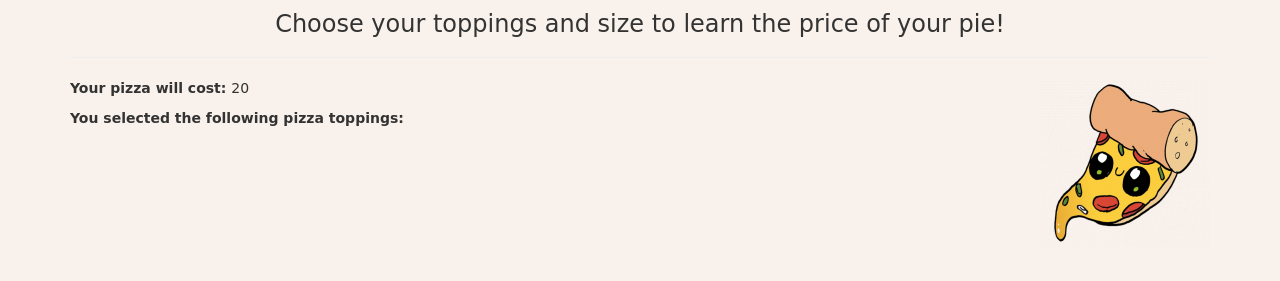
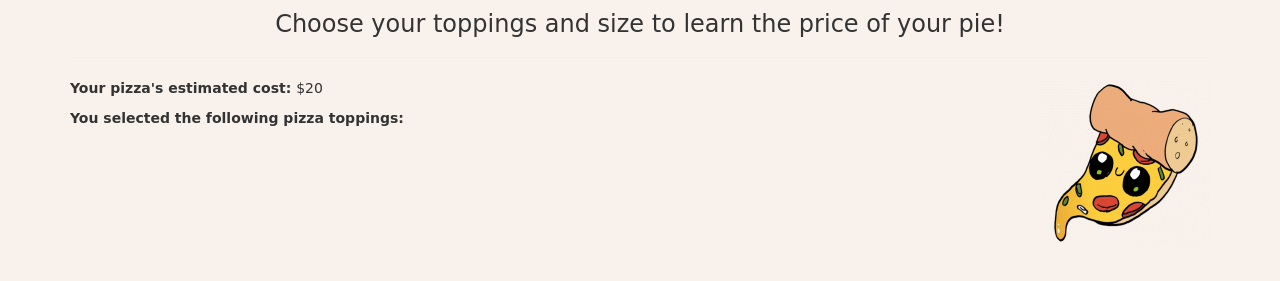
Before and after one commit to local-machine/pizza-shop, a plain HTML site: page index.html in a window 1280 px wide. Both pictures are taken after a click on the button "Get Pizza Price". Shown: the part 69-350 px from the top of the page. Drawn offline with Linux system fonts and the light colour scheme; a web font is replaced by a local one.

Commit message:
Added dollar sign to total

```diff
--- a/index.html
+++ b/index.html
@@ -46,7 +46,7 @@
       </form>
       <img src="img/pizza.png" alt="Photo of pizza slice">
       <span id="pizza-order">
-        <p><b>Your pizza will cost: </b><span class="result"></span></p>
+        <p><b>Your pizza's estimated cost: </b><span class="result"></span></p>
   <p><b>You selected the following pizza toppings: </b></p>
     </span>
     </div>
--- a/js/scripts.js
+++ b/js/scripts.js
@@ -44,6 +44,6 @@ $(function (){
 
     var newPizza = new Pizza(inputSize, inputTopping)
     newPizza.calculateCost();
-    $(".result").text(newPizza.cost);
+    $(".result").text("$" + newPizza.cost);
   })
 })
```
Also changed, not shown: 1 other file.
